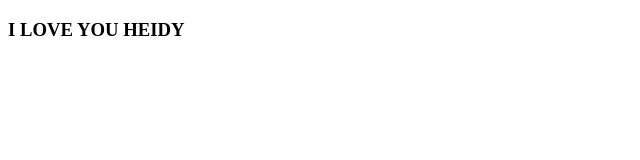
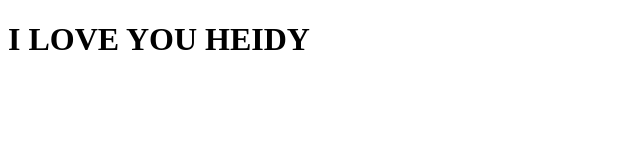
Before and after one commit to bueted/Art_of_Technology, a plain HTML site: page index.html in a window 1280 px wide. Shown: the whole page, without its empty margins (0-640 px from the left). Drawn offline with Linux system fonts and the light colour scheme.

Commit message:
Update index.html

```diff
--- a/index.html
+++ b/index.html
@@ -4,6 +4,6 @@
     <title>Art of Technology</title>
 </head>
 <body>
-    <h3>I LOVE YOU HEIDY</h3>
+    <h1>I LOVE YOU HEIDY</h1>
 </body>
 </html>
```
